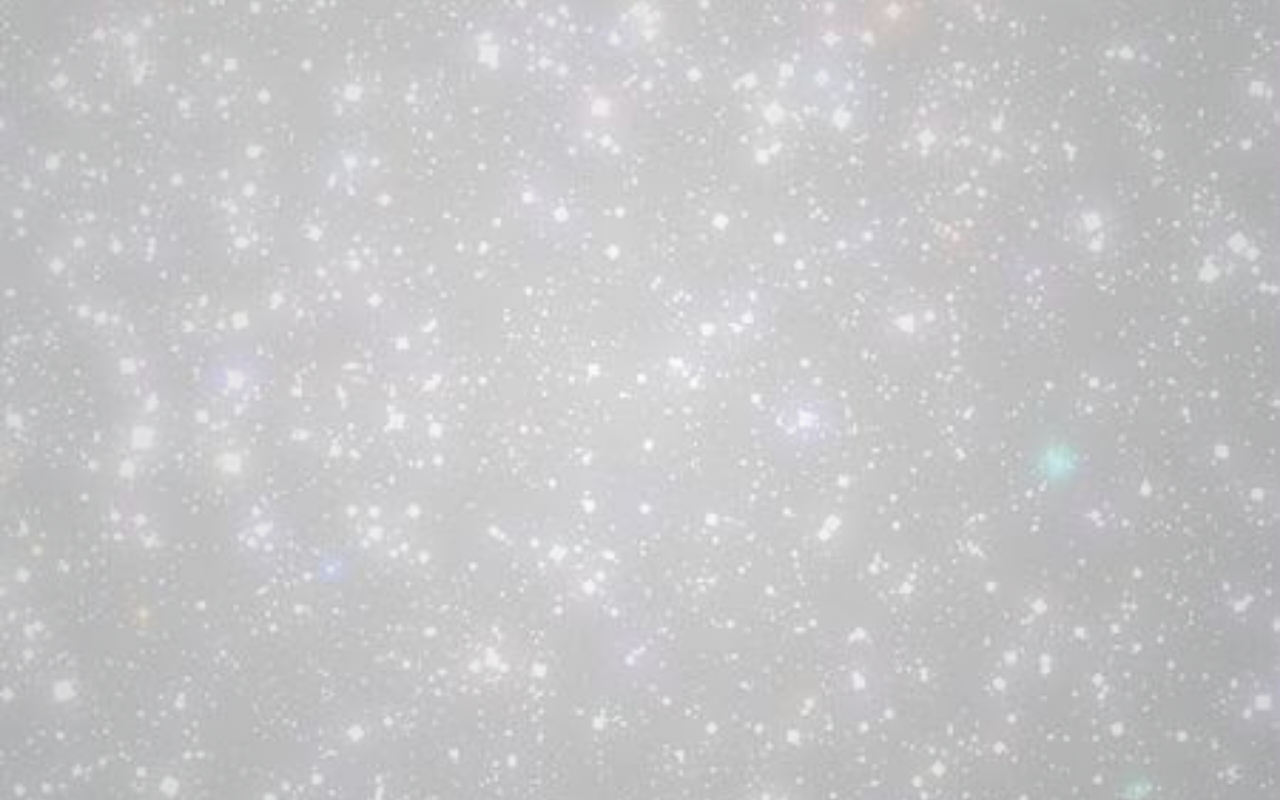
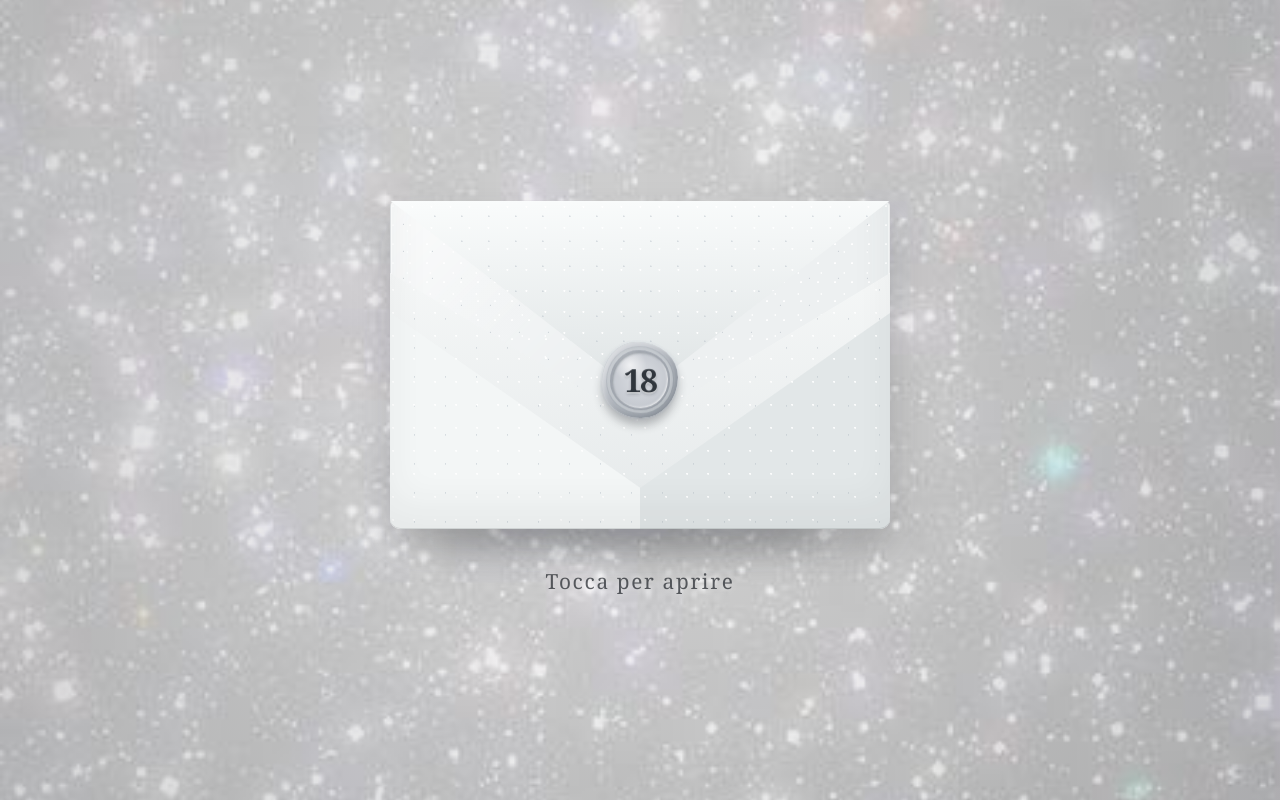
Before and after one commit to christianvalastroo/invito-18, a React (Vite) app: page / in a window 1280 px wide. Built offline with nearby package versions, Linux system fonts and the light colour scheme.

Commit message:
feat: add realistic glitter envelope

```diff
--- a/src/App.css
+++ b/src/App.css
@@ -3,6 +3,12 @@
   min-height: 100svh;
   overflow: hidden;
   isolation: isolate;
+  display: grid;
+  place-items: center;
+  padding:
+    max(24px, env(safe-area-inset-top))
+    20px
+    max(28px, env(safe-area-inset-bottom));
 
   background-image: url('./assets/images/silver-glitter.jpg');
   background-position: center;
@@ -21,3 +27,40 @@
     rgb(25 28 32 / 18%) 100%
   );
 }
+
+.invitation-hero {
+  display: grid;
+  justify-items: center;
+  gap: clamp(22px, 5svh, 38px);
+  width: min(100%, 620px);
+}
+
+.open-hint {
+  margin: 0;
+  color: rgb(29 33 39 / 72%);
+  font-family: Georgia, 'Times New Roman', serif;
+  font-size: clamp(1rem, 4.5vw, 1.3rem);
+  letter-spacing: 0.08em;
+  text-shadow: 0 1px 8px rgb(255 255 255 / 55%);
+  animation: hint-breath 2.6s ease-in-out infinite;
+}
+
+@keyframes hint-breath {
+  50% {
+    opacity: 0.48;
+    transform: translateY(2px);
+  }
+}
+
+@media (max-height: 620px) {
+  .invitation-hero {
+    gap: 18px;
+    transform: scale(0.88);
+  }
+}
+
+@media (prefers-reduced-motion: reduce) {
+  .open-hint {
+    animation: none;
+  }
+}
--- a/src/App.jsx
+++ b/src/App.jsx
@@ -1,9 +1,15 @@
 import './App.css'
+import Envelope from './components/Envelope/Envelope'
 
 function App() {
   return (
     <main className="invitation-scene">
       <div className="scene-overlay" aria-hidden="true" />
+
+      <section className="invitation-hero" aria-label="Invito al diciottesimo di Gioele">
+        <Envelope />
+        <p className="open-hint">Tocca per aprire</p>
+      </section>
     </main>
   )
 }
--- /dev/null
+++ b/src/components/Envelope/Envelope.css
@@ -0,0 +1,225 @@
+.envelope-button {
+  position: relative;
+  width: min(84vw, 500px);
+  aspect-ratio: 1.52;
+  margin: 0;
+  padding: 0;
+  border: 0;
+  background: transparent;
+  cursor: pointer;
+  perspective: 1200px;
+  -webkit-tap-highlight-color: transparent;
+}
+
+.envelope-button:focus-visible {
+  outline: 2px solid rgb(42 47 54 / 70%);
+  outline-offset: 12px;
+  border-radius: 8px;
+}
+
+.envelope-shadow {
+  position: absolute;
+  right: 9%;
+  bottom: -7%;
+  left: 9%;
+  height: 15%;
+  border-radius: 50%;
+  background: rgb(20 24 29 / 22%);
+  filter: blur(18px);
+}
+
+.envelope {
+  position: absolute;
+  inset: 0;
+  border-radius: 5px 5px 10px 10px;
+  filter: drop-shadow(0 19px 18px rgb(24 28 33 / 19%));
+  transform-style: preserve-3d;
+}
+
+.envelope-back,
+.envelope-flap,
+.envelope-pocket {
+  position: absolute;
+  inset: 0;
+  display: block;
+}
+
+.envelope-back {
+  border: 1px solid rgb(60 66 73 / 10%);
+  border-radius: inherit;
+  background:
+    radial-gradient(circle at 12% 22%, rgb(255 255 255 / 92%) 0 0.7px, transparent 1.2px),
+    radial-gradient(circle at 71% 38%, rgb(255 255 255 / 78%) 0 0.65px, transparent 1.15px),
+    radial-gradient(circle at 43% 83%, rgb(173 182 191 / 48%) 0 0.55px, transparent 1px),
+    linear-gradient(135deg, rgb(255 255 255 / 75%), transparent 46%),
+    #edf0f1;
+  background-size: 17px 19px, 23px 21px, 29px 27px, auto, auto;
+  box-shadow:
+    inset 0 0 0 1px rgb(255 255 255 / 40%),
+    inset 0 -28px 42px rgb(60 68 76 / 7%);
+}
+
+.envelope-flap {
+  z-index: 3;
+  height: 59%;
+  clip-path: polygon(0 0, 100% 0, 50% 100%);
+  background:
+    radial-gradient(circle at 18% 28%, rgb(255 255 255 / 95%) 0 0.75px, transparent 1.3px),
+    radial-gradient(circle at 66% 61%, rgb(179 188 197 / 45%) 0 0.6px, transparent 1.1px),
+    linear-gradient(178deg, #fafcfc 0%, #dfe4e5 94%);
+  background-size: 19px 21px, 27px 25px, auto;
+  filter: drop-shadow(0 4px 3px rgb(34 39 45 / 12%));
+  transform-origin: top;
+}
+
+.envelope-pocket {
+  z-index: 4;
+  top: 22%;
+  border-radius: 0 0 10px 10px;
+  clip-path: polygon(0 0, 50% 59%, 100% 0, 100% 100%, 0 100%);
+  background:
+    radial-gradient(circle at 15% 73%, rgb(255 255 255 / 88%) 0 0.7px, transparent 1.25px),
+    radial-gradient(circle at 79% 58%, rgb(170 181 191 / 40%) 0 0.55px, transparent 1px),
+    linear-gradient(145deg, transparent 49.7%, #e2e7e8 50%) right / 50.1% 100% no-repeat,
+    linear-gradient(215deg, transparent 49.7%, #f3f6f6 50%) left / 50.1% 100% no-repeat,
+    linear-gradient(to bottom, #f5f7f7, #e5e9ea);
+  background-size: 21px 23px, 31px 29px, 50.1% 100%, 50.1% 100%, auto;
+  background-position: 0 0, 0 0, right, left, center;
+  background-repeat: repeat, repeat, no-repeat, no-repeat, no-repeat;
+  box-shadow:
+    inset 0 -1px 0 rgb(47 53 59 / 13%),
+    inset 0 1px 0 rgb(255 255 255 / 55%),
+    inset 0 -24px 36px rgb(47 53 59 / 6%);
+}
+
+.envelope-pocket::after {
+  position: absolute;
+  inset: 0;
+  background: linear-gradient(
+    112deg,
+    transparent 28%,
+    rgb(255 255 255 / 24%) 43%,
+    transparent 57%
+  );
+  content: '';
+  mix-blend-mode: screen;
+  animation: paper-shimmer 6s ease-in-out infinite;
+}
+
+.envelope-seal {
+  position: absolute;
+  z-index: 5;
+  top: 50%;
+  left: 50%;
+  display: grid;
+  width: clamp(58px, 16vw, 76px);
+  aspect-ratio: 1;
+  place-items: center;
+  overflow: hidden;
+  border: 0;
+  border-radius: 46% 54% 49% 51% / 53% 47% 55% 45%;
+  color: #30363d;
+  background:
+    radial-gradient(circle at 37% 30%, rgb(255 255 255 / 70%), transparent 23%),
+    radial-gradient(circle at 50% 48%, #dadde2 0%, #c4c8cf 56%, #949ba4 82%, #727a84 100%);
+  box-shadow:
+    0 7px 10px rgb(35 40 47 / 30%),
+    0 0 0 2px rgb(224 228 233 / 42%),
+    inset 3px 3px 5px rgb(255 255 255 / 58%),
+    inset -4px -4px 7px rgb(73 82 91 / 32%);
+  transform: translate(-50%, -30%);
+}
+
+.envelope-seal::before {
+  position: absolute;
+  top: -25%;
+  bottom: -25%;
+  left: -55%;
+  width: 30%;
+  background: linear-gradient(90deg, transparent, rgb(255 255 255 / 52%), transparent);
+  content: '';
+  filter: blur(1px);
+  transform: rotate(20deg);
+  animation: seal-shine 4.8s ease-in-out infinite;
+}
+
+.envelope-seal::after {
+  position: absolute;
+  inset: 8px;
+  border: 2px solid rgb(108 116 126 / 40%);
+  border-radius: 48% 52% 49% 51% / 52% 48% 51% 49%;
+  box-shadow:
+    inset 1px 1px 2px rgb(69 78 87 / 38%),
+    inset -1px -1px 2px rgb(255 255 255 / 68%),
+    0 0 0 3px rgb(213 217 223 / 46%),
+    0 0 0 4px rgb(111 120 129 / 18%);
+  content: '';
+}
+
+.envelope-seal span {
+  position: relative;
+  z-index: 1;
+  font-family: Georgia, 'Times New Roman', serif;
+  font-size: clamp(1.45rem, 6.5vw, 2rem);
+  font-weight: 600;
+  line-height: 1;
+  letter-spacing: -0.05em;
+  text-shadow:
+    0 1px 0 rgb(255 255 255 / 86%),
+    0 2px 3px rgb(54 63 71 / 34%);
+}
+
+@media (hover: hover) {
+  .envelope-button {
+    transition: transform 400ms ease;
+  }
+
+  .envelope-button:hover {
+    transform: translateY(-3px);
+  }
+}
+
+@keyframes paper-shimmer {
+  0%,
+  55% {
+    opacity: 0;
+    transform: translateX(-26%);
+  }
+
+  75% {
+    opacity: 0.7;
+  }
+
+  100% {
+    opacity: 0;
+    transform: translateX(26%);
+  }
+}
+
+@keyframes seal-shine {
+  0%,
+  62% {
+    opacity: 0;
+    transform: translateX(0) rotate(20deg);
+  }
+
+  72% {
+    opacity: 0.9;
+  }
+
+  86%,
+  100% {
+    opacity: 0;
+    transform: translateX(460%) rotate(20deg);
+  }
+}
+
+@media (prefers-reduced-motion: reduce) {
+  .envelope-pocket::after {
+    animation: none;
+  }
+
+  .envelope-seal::before {
+    animation: none;
+  }
+}
--- /dev/null
+++ b/src/components/Envelope/Envelope.jsx
@@ -0,0 +1,20 @@
+import './Envelope.css'
+
+function Envelope() {
+  return (
+    <button className="envelope-button" type="button" aria-label="Apri l'invito">
+      <span className="envelope-shadow" aria-hidden="true" />
+
+      <span className="envelope" aria-hidden="true">
+        <span className="envelope-back" />
+        <span className="envelope-flap" />
+        <span className="envelope-pocket" />
+        <span className="envelope-seal">
+          <span>18</span>
+        </span>
+      </span>
+    </button>
+  )
+}
+
+export default Envelope
```
